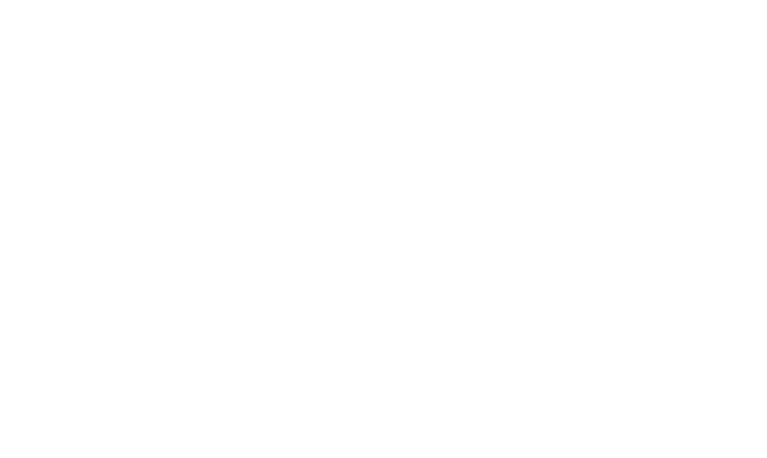
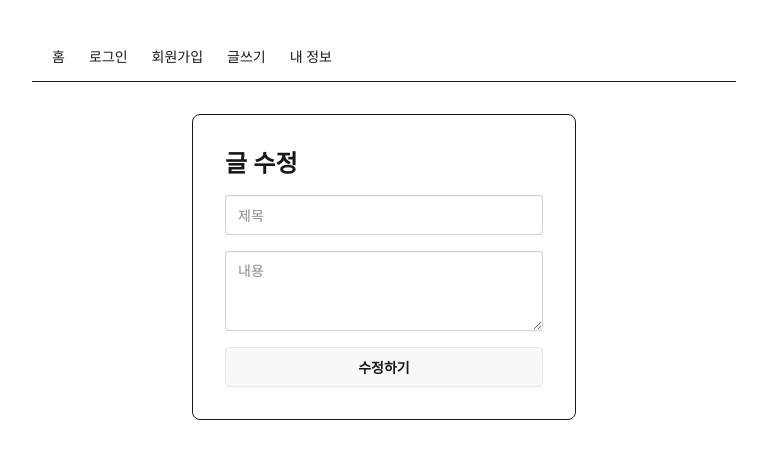
Before and after one commit to metakit-sorucecode/react-blog, a React (Vite) app in the folder react-blog/: page /update-form/1 in a window 1280 px wide. Before the commit this address had no page. Shown: the top 458 px of the page, without its empty margins (256-1023 px from the left). Built offline with nearby package versions, Linux system fonts and the light colour scheme.

Commit message:
[screens] 수정 화면 그리고 상세에서 잇기
Chapter: screens
Task: T4
Source: ed32f68 2622b3d

```diff
--- a/react-blog/src/App.jsx
+++ b/react-blog/src/App.jsx
@@ -3,6 +3,7 @@
 import Home from "./pages/Home";
 import Detail from "./pages/Detail";
 import SaveForm from "./pages/SaveForm";
+import UpdateForm from "./pages/UpdateForm";
 
 export default function App() {
   return (
@@ -12,6 +13,7 @@
           <Route index element={<Home />} />
           <Route path="board/:id" element={<Detail />} />
           <Route path="save-form" element={<SaveForm />} />
+          <Route path="update-form/:id" element={<UpdateForm />} />
         </Route>
       </Routes>
     </BrowserRouter>
--- a/react-blog/src/pages/Detail.jsx
+++ b/react-blog/src/pages/Detail.jsx
@@ -1,3 +1,5 @@
+import { Link } from "react-router-dom";
+
 export default function Detail() {
   return (
     <div>
@@ -5,7 +7,9 @@
       <p>작성자 ssar</p>
       <p className="my-8">내용1</p>
       <div className="flex gap-2">
-        <button className="btn">수정</button>
+        <Link to="/update-form/1" className="btn">
+          수정
+        </Link>
         <button className="btn">삭제</button>
       </div>
 
--- /dev/null
+++ b/react-blog/src/pages/UpdateForm.jsx
@@ -0,0 +1,10 @@
+export default function UpdateForm() {
+  return (
+    <form className="card border max-w-sm mx-auto p-8 gap-4">
+      <h1 className="text-2xl font-bold">글 수정</h1>
+      <input className="input" placeholder="제목" />
+      <textarea className="textarea" placeholder="내용" />
+      <button className="btn">수정하기</button>
+    </form>
+  );
+}
```
